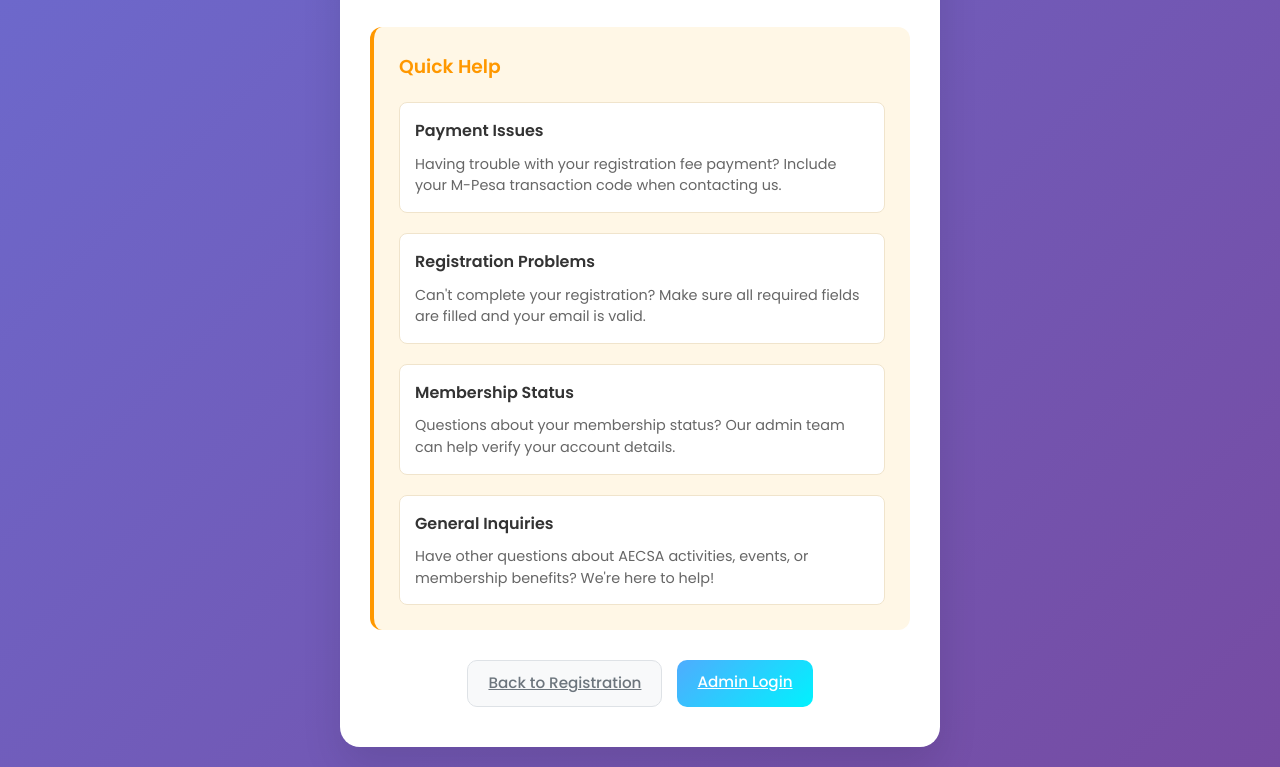
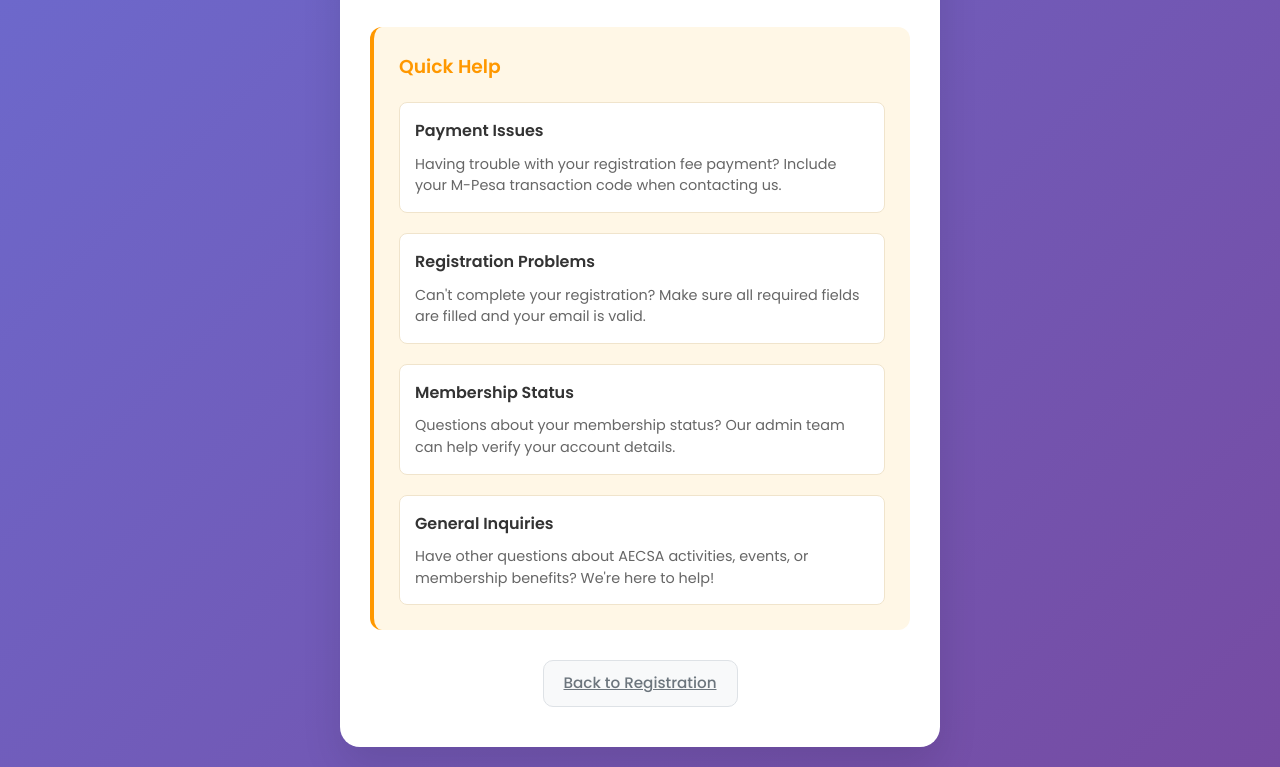
Before and after one commit to Eugene2440/member-management-system, a website: page docs/contact.html in a window 1280 px wide. Shown: the part 1537-2304 px from the top of the page. Drawn offline with Linux system fonts and the light colour scheme.

Commit message:
feat: Remove admin login link from contact pages for better security separation

```diff
--- a/docs/contact.html
+++ b/docs/contact.html
@@ -92,7 +92,6 @@
 
             <div class="actions">
                 <a href="index.html" class="btn-secondary">Back to Registration</a>
-                <a href="login.html" class="btn-primary">Admin Login</a>
             </div>
         </div>
     </div>
```
Also changed, not shown: frontend/contact.html (+0 -1 lines).
